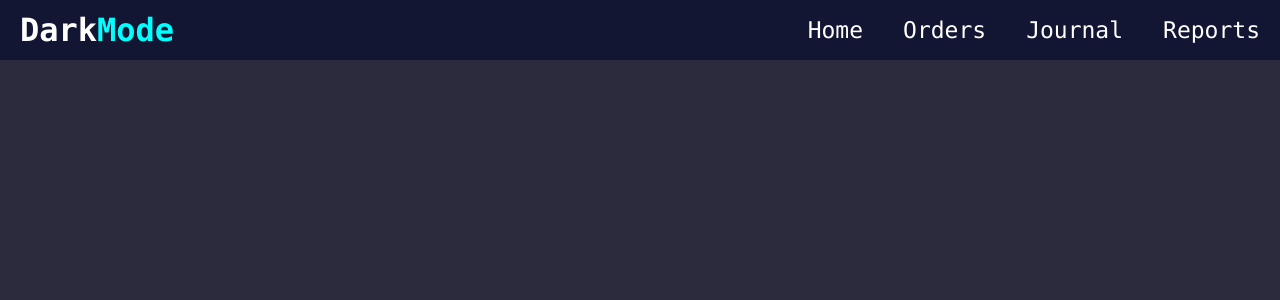
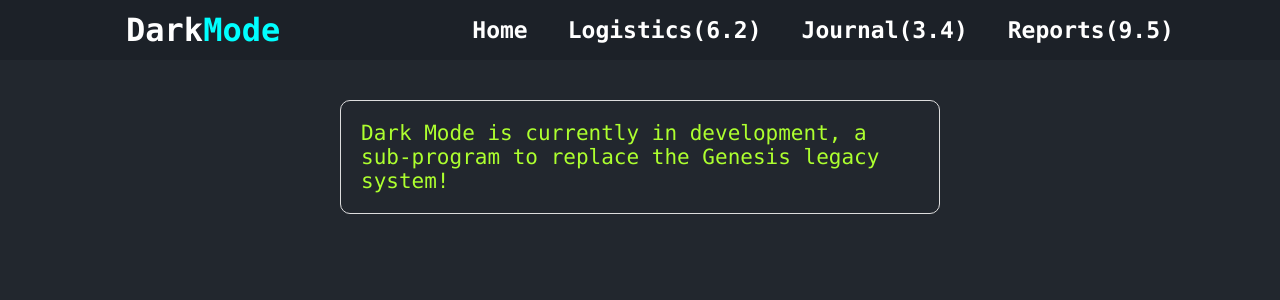
Before and after one commit to VEAJAY/DarkMode, a React (Create React App) app: page / in a window 1280 px wide. Shown: the top 300 px of the page. Built offline with nearby package versions, Linux system fonts and the light colour scheme.

Commit message:
Message updates added

```diff
--- a/src/App.jsx
+++ b/src/App.jsx
@@ -1,11 +1,15 @@
 import React from 'react'
 
 import Navbar from './Navbar/Navbar'
+import Message from './Message/Message'
 
 function App() {
+
+
   return (
     <>
       <Navbar />
+      <Message />
     </>
   )
 }
--- /dev/null
+++ b/src/Message/Message.css
@@ -0,0 +1,14 @@
+h2 {
+    border: 1px solid #ddd;
+    color: greenyellow;
+    font-weight: 100;
+    font-size: 21px;
+    width: 600px; /* Change the size of message box */
+    margin-top: 40px;
+    padding: 20px;
+    border-radius: 10px;
+}
+.container-msg {
+    display: flex;
+    justify-content: center;
+}
--- /dev/null
+++ b/src/Message/Message.jsx
@@ -0,0 +1,19 @@
+import React from 'react'
+
+import './Message.css'
+
+function Message() {
+  return (
+    <div>
+        <div className="container-msg">
+            <h2>
+              {/* INPUT MESSAGES BELOW! */}
+                Dark Mode is currently in development, a sub-program to replace the Genesis legacy system!
+            </h2>
+        </div>
+
+    </div>
+  )
+}
+
+export default Message
--- a/src/Navbar/Navbar.css
+++ b/src/Navbar/Navbar.css
@@ -1,14 +1,14 @@
 .container {
     display: flex;
-    justify-content: space-between;
+    justify-content: space-around;
     align-items: center;
-    background-color: rgb(19, 22, 50);
+    background-color: #1C2128;
     width: 100%;
     height: 60px;
 }
 .logo {
     color: white;
-    margin-left: 20px;
+    margin-left: 40px;
     cursor: pointer;
 }
 .logo span {
@@ -24,6 +24,7 @@
     font-size: 23px;
     color: white;
     transition: 0.3s;
+    font-weight: 600;
 }
 .menu ul li a:hover {
     color: cyan;
--- a/src/Navbar/Navbar.jsx
+++ b/src/Navbar/Navbar.jsx
@@ -16,13 +16,13 @@ function Navbar() {
               <a href="#">Home</a>
             </li>
             <li>
-              <a href="#">Orders</a>
+              <a href="#">Logistics(6.2)</a>
             </li>
             <li>
-              <a href="#">Journal</a>
+              <a href="#">Journal(3.4)</a>
             </li>
             <li>
-              <a href="#">Reports</a>
+              <a href="#">Reports(9.5)</a>
             </li>
           </ul>
         </nav>
--- a/src/index.css
+++ b/src/index.css
@@ -5,7 +5,7 @@
     font-family: 'Consolas', sans-serif;
 }
 body {
-    background-color: rgb(44, 43, 62);
+    background-color: #22272E;
 }
 img {
     max-width: 100%;
```
